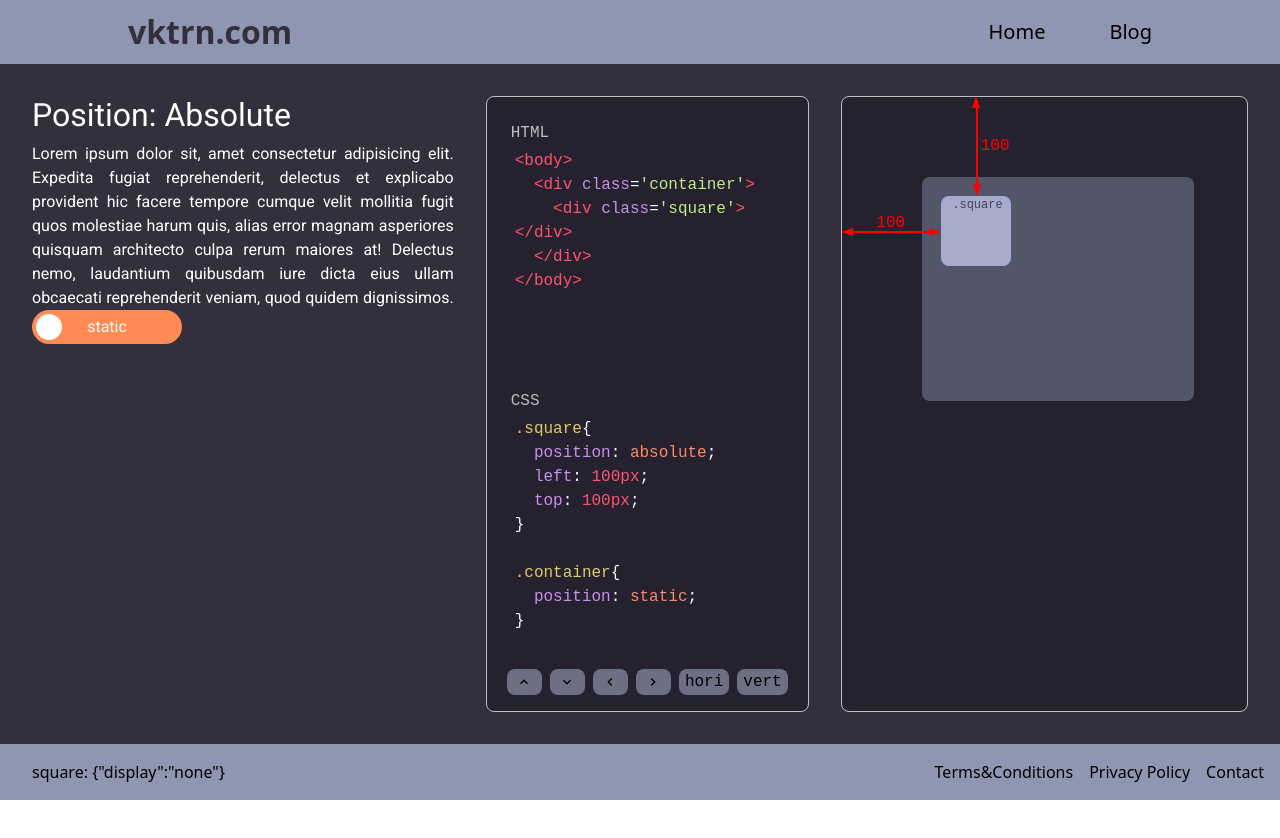
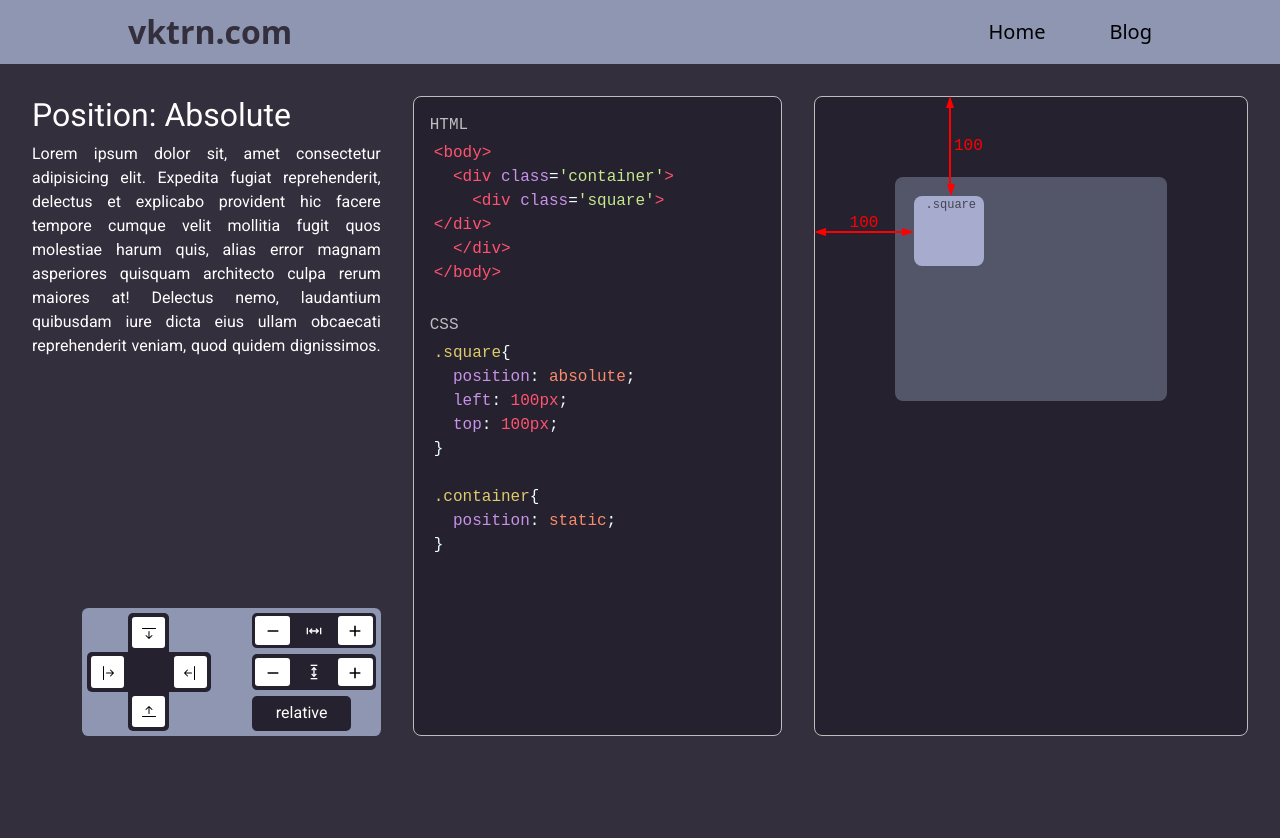
Before and after one commit to VKTRN/Portfolio, a React (Create React App) app: page /blog in a window 1280 px wide. Shown: the top 838 px of the page. Before the commit the page ends 800 px from the top, so only its background shows below. Built offline with nearby package versions, Linux system fonts and the light colour scheme.

Commit message:
buttons layout

```diff
--- /dev/null
+++ b/src/components/Buttons.jsx
@@ -0,0 +1,42 @@
+import React from 'react'
+import { CgArrowsShrinkV,CgArrowsShrinkH } from 'react-icons/cg';
+import {HiPlus,HiMinus  } from 'react-icons/hi';
+import {BsArrowBarLeft, BsArrowBarRight,BsArrowBarUp,BsArrowBarDown} from 'react-icons/bs';
+
+
+
+function Buttons({setDirection, move, togglePosition}) {
+
+  return (
+    <div className="buttons">
+        <div className="direction-bg-y"></div>
+        <div className="direction-bg-x"></div>
+        <button className="top"    onClick={() => {setDirection("top")}}><BsArrowBarDown/></button>
+        <button className="bottom" onClick={() => {setDirection("bottom")}}><BsArrowBarUp/></button>
+        <button className="left"   onClick={() => {setDirection("left")}}><BsArrowBarRight/></button>
+        <button className="right"  onClick={() => {setDirection("right")}}><BsArrowBarLeft/></button>
+
+        <div className="horizontal">
+            <button className="horizontal-left" onClick={() => move("left")}>
+                <HiMinus/>
+            </button>
+            <CgArrowsShrinkH></CgArrowsShrinkH>
+            <button className="horizontal-right" onClick={() => move("right")}>
+                <HiPlus/>
+            </button>
+        </div>
+        <div className="vertical">
+            <button className="horizontal-top"  onClick={() => move("up")}>
+                <HiMinus/>
+            </button>
+            <CgArrowsShrinkV></CgArrowsShrinkV>
+            <button className="horizontal-bottom" onClick={() => move("down")}>
+                <HiPlus/>
+            </button>
+        </div>
+        <button className="position" onClick={togglePosition}><span>relative</span></button>
+  </div>
+  );
+}
+
+export default Buttons;
--- a/src/pages/Blog.jsx
+++ b/src/pages/Blog.jsx
@@ -10,6 +10,7 @@ import VerticalMeasure   from '../components/VerticalMeasure'
 import VerticalHelper    from '../components/HelperLineX'
 import HorizontalHelper  from '../components/HelperLineY'
 import LabeledSwitch     from '../components/LabeledSwitch'
+import Buttons           from '../components/Buttons'
 
 function Blog() {
 
@@ -27,11 +28,6 @@ function Blog() {
     declaration.property = new_property
 
     set_css_object(new_css_object)
-  }
-
-  function change_position(){
-    const new_position = position === "relative"? "static" : "relative"
-    setPropertyValue(css_object,  ".container","position", new_position)
   }
 
   function move(direction){
@@ -53,6 +49,11 @@ function Blog() {
     }
   }
 
+  function togglePosition(){
+    const new_position = position === "relative"? "static" : "relative"
+    setPropertyValue(css_object,  ".container","position", new_position)
+  }
+
   function toggleHorizontal(){
 
     if(horizontal.property === "left"){
@@ -61,6 +62,14 @@ function Blog() {
     else{
       changeProperty(css_object, ".square", "right", "left")
     }
+  }
+
+  function setDirection(direction){
+
+    if(direction === "right" && horizontal.property === "left"){changeProperty(css_object, ".square", "left", "right")}
+    if(direction === "left"  && horizontal.property === "right"){changeProperty(css_object, ".square", "right", "left")}
+    if(direction === "top"  && vertical.property === "bottom"){changeProperty(css_object, ".square", "bottom", "top")}
+    if(direction === "bottom"  && vertical.property === "top"){changeProperty(css_object, ".square", "top", "bottom")}
   }
 
   function toggleVertical(){
@@ -140,12 +149,11 @@ function Blog() {
     position === "relative"? set_parent(get_container()) : set_parent(get_body())
   },[window, css_object])
 
-
   return (
     <div className="Blog">
-      <div className="logger">
+      {/* <div className="logger">
         <div>square: {JSON. stringify(horizontal_helper)}</div>
-      </div>
+      </div> */}
       <Header></Header>
 
       <div className="blog">
@@ -155,7 +163,7 @@ function Blog() {
           <div className="text">
             Lorem ipsum dolor sit, amet consectetur adipisicing elit. Expedita fugiat reprehenderit, delectus et explicabo provident hic facere tempore cumque velit mollitia fugit quos molestiae harum quis, alias error magnam asperiores quisquam architecto culpa rerum maiores at! Delectus nemo, laudantium quibusdam iure dicta eius ullam obcaecati reprehenderit veniam, quod quidem dignissimos.
           </div>
-          <LabeledSwitch toggle={change_position} position={position}></LabeledSwitch>
+          <Buttons togglePosition={togglePosition} setDirection={setDirection} move={move}></Buttons>
 
         </div>
 
@@ -165,32 +173,12 @@ function Blog() {
             displayName="HTML"
             value={makeHTML()}
           />
-          <Editor
+          <Editor className="code-css"
             language="css"
             displayName="CSS"
             value={get_css_string(css_object)}
           />
-          <div className="buttons">
-              <button onClick={() => move("up")}>
-                <MdOutlineKeyboardArrowUp />
-              </button>
-              <button onClick={() => move("down")}>
-                <MdOutlineKeyboardArrowDown />
-              </button>
-              <button onClick={() => move("left")}>
-                <MdOutlineKeyboardArrowLeft />
-              </button>
-              <button onClick={() => move("right")}>
-                <MdOutlineKeyboardArrowRight />
-              </button>
-              <button onClick={toggleHorizontal}>
-                hori
-              </button>
-              <button onClick={toggleVertical}>
-                vert
-              </button>
-            </div>
-          </div>
+        </div>
 
         <div className="code-display" >
           <div className="container">
@@ -472,3 +460,10 @@ function get_square(parent, horizontal, vertical){
 
   return square
 }
+
+// function get_line(){
+//   const element = document.querySelector('.editor-container:nth-child(2)');
+//   const line    = element.querySelector('.CodeMirror-line:nth-child(3)');
+//   const p       = line.getBoundingClientRect()
+//   set_button_pos({x:p.x,y: p.y})
+// }
--- a/src/scss/_blog.scss
+++ b/src/scss/_blog.scss
@@ -4,21 +4,23 @@
   display: flex;
   flex-direction: column;
   justify-content: space-between;
-  min-height: 100vh;
+  height:100rem;
 
   .blog{
     display: flex;
     gap:2rem;
+    // height:100rem;
     flex:1;
     padding:2rem;
     justify-content: center;
     font-family: monospace !important;
 
     .text-container{
+      position: relative;
       font-family: 'Roboto', sans-serif;
       width:29rem;
       color:white;
-
+      height:80vh;
       .text{
         text-align: justify;
         text-align-last: justify;
--- /dev/null
+++ b/src/scss/_buttons.scss
@@ -0,0 +1,142 @@
+.buttons{
+    position:absolute;
+    bottom:0;
+    right:0;
+    display:grid;
+    grid-template-columns: repeat(7,1fr);
+    grid-template-rows: repeat(3,1fr);
+    height:8rem;
+    aspect-ratio: 7/3;
+    padding:.3rem;
+    border-radius: .4rem;
+    background-color: #8E96B2;
+
+    .direction-bg-x{
+        grid-column-start: 1;
+        grid-column-end: 4;
+        grid-row-start: 2;
+        grid-row-end: 2;
+        background: #26212e;
+        border-radius: 5px;
+    }
+
+    .direction-bg-y{
+        grid-column-start: 2;
+        grid-column-end: 2;
+        grid-row-start: 1;
+        grid-row-end: 4;
+        background: #26212e;
+        border-radius: 5px;
+    }
+
+    .top{
+        grid-column-start: 2;
+        grid-column-end: 2;
+        grid-row-start: 1;
+        grid-row-end: 1;
+        // height:80%;
+        // width:80%;
+        align-self: center;
+        justify-self: center;
+        background: white;
+        // border-radius: 10px;
+    }
+
+    .bottom{
+        grid-column-start: 2;
+        grid-column-end: 3;
+        grid-row-start: 3;
+        grid-row-end: 3;
+        align-self: center;
+        justify-self: center;
+        background: white;
+    }
+
+    .left{
+        grid-column-start: 1;
+        grid-column-end: 1;
+        grid-row-start: 2;
+        grid-row-end: 2;
+        align-self: center;
+        justify-self: center;
+        background: white;
+    }
+
+    .right{
+        grid-column-start: 3;
+        grid-column-end: 3;
+        grid-row-start: 2;
+        grid-row-end: 2;
+        align-self: center;
+        justify-self: center;
+        background: white;
+    }
+
+    .horizontal{
+        grid-column-start: 5;
+        grid-column-end: 8;
+        grid-row-start: 1;
+        grid-row-end: 1;
+        background: #26212e;
+        border-radius: 5px;
+        display: flex;
+        height:90%;
+        align-self: start;
+        display:flex;
+        justify-content: space-between;
+        align-items: center;
+        padding: 0 2.5%;
+
+        button{
+            width:30%;
+        }
+    }
+
+    .vertical{
+        grid-column-start: 5;
+        grid-column-end: 8;
+        grid-row-start: 2;
+        grid-row-end: 2;
+        background: #26212e;
+        border-radius: 5px;
+        display: flex;
+        height:90%;
+        align-self: center;
+        display:flex;
+        justify-content: space-between;
+        align-items: center;
+        padding: 0 2.5%;
+
+        button{
+            width:30%;
+        }
+    }
+
+    .position{
+        grid-column-start: 5;
+        grid-column-end: 8;
+        grid-row-start: 3;
+        grid-row-end: 3;
+        background: #26212e;
+        border-radius: 5px;
+        height:90%;
+        align-self: end;
+        display: flex;
+        justify-content: center;
+        align-items: center;
+        font-size: 1rem;
+        color:white;
+        font-family: 'Roboto', sans-serif;
+    }
+
+    button{
+        background-color: white;
+        // border-radius: 10px;
+        // aspect-ratio: 1;
+        height:80%;
+        width:80%;
+        border-radius: 3px;
+    }
+
+
+}
--- a/src/scss/_editor.scss
+++ b/src/scss/_editor.scss
@@ -1,9 +1,9 @@
 .code {
   position: relative;
-  // height: 50vh;
+  height: 80vh;
   display: flex;
   flex-direction: column;
-  width: 22rem;
+  width: 30rem;
   gap:1.5rem;
   display: flex;
   background-color: #26212e;
@@ -11,39 +11,44 @@
   border-radius: .5rem;
   border: solid rgb(189, 189, 189) 1px;
 
-  .buttons{
+  // .buttons{
 
-    display:flex;
+  //   display:flex;
 
-    button{
-      background-color: rgba(161, 163, 189, 0.6);
-      border-radius: .5rem;
-      margin: 0 .25rem;
-      width:20%
-    }
-  }
+  //   button{
+  //     background-color: rgba(161, 163, 189, 0.6);
+  //     border-radius: .5rem;
+  //     margin: 0 .25rem;
+  //     width:20%
+  //   }
+  // }
 
 }
 
+.CodeMirror-vscrollbar{
+  display: none !important;
+}
+
 .editor-container {
-  flex-grow: 1;
+  flex-grow: 0;
   flex-basis: 0;
   display: flex;
   flex-direction: column;
-  margin:.5rem;
+  margin:0rem;
   // border: solid rgb(189, 189, 189) 1px;
   border-radius: .5rem;
+  // height:90vh;
+
 
 
 }
 
-.editor-container.collapsed {
-  flex-grow: 0;
-}
+// .editor-container.collapsed {
+//   flex-grow: 0;
+// }
 
 .editor-container.collapsed .CodeMirror-scroll {
   position: absolute;
-  overflow: hidden !important;
 }
 
 .expand-collapse-btn {
@@ -70,11 +75,22 @@
   height: 100% !important;
 }
 
+
+
+.CodeMirror-scroll{
+  padding: 0 !important;
+  margin: 0 !important;
+  overflow: initial !important;
+  height:initial;
+}
+
+
+
 .code-mirror-wrapper {
   flex-grow: 1;
+  // height:auto !important;
   border-bottom-right-radius: .5rem;
   border-bottom-left-radius: .5rem;
-  overflow: hidden;
 
 }
 
@@ -105,14 +121,14 @@
 
 .code-display{
   width:30rem;
-  height:auto;
+  // height:auto;
   width:35vw;
   max-width: 40rem;
   max-height: 40rem;
   background-color: #26212e;
   border: solid rgb(189, 189, 189) 1px;
   border-radius: .5rem;
-  overflow: hidden;
+  height:80vh;
   // position:relative;
   // clip: rect(0, auto, auto, 0);
   clip-path: inset(0 0 0 0);
@@ -124,6 +140,8 @@
     top:0rem;
     right:.5rem;
   }
+
+
 
   .name2{
     color: rgba(255, 255, 255, 0.85) !important;
--- a/src/scss/custom.scss
+++ b/src/scss/custom.scss
@@ -32,4 +32,5 @@ $input-border-width: 0rem;
 @import './_editor';
 @import './_measure';
 @import './_helper';
-@import './labeledSwitch';
+@import './_labeledSwitch';
+@import './_buttons';
```
